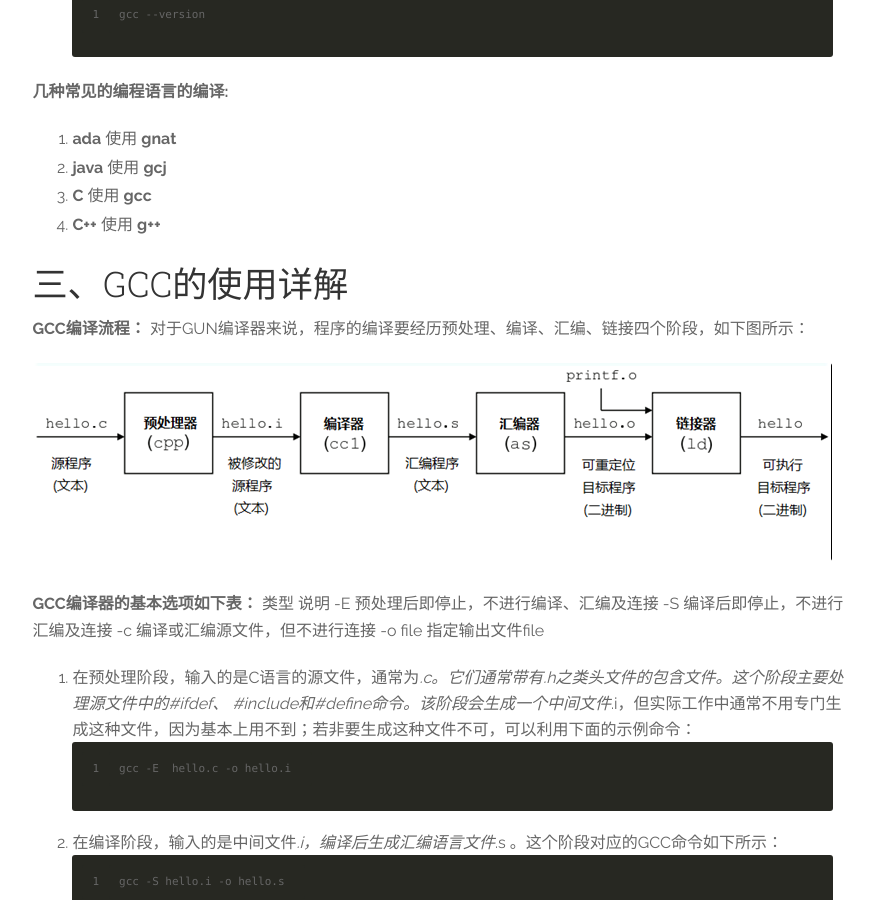
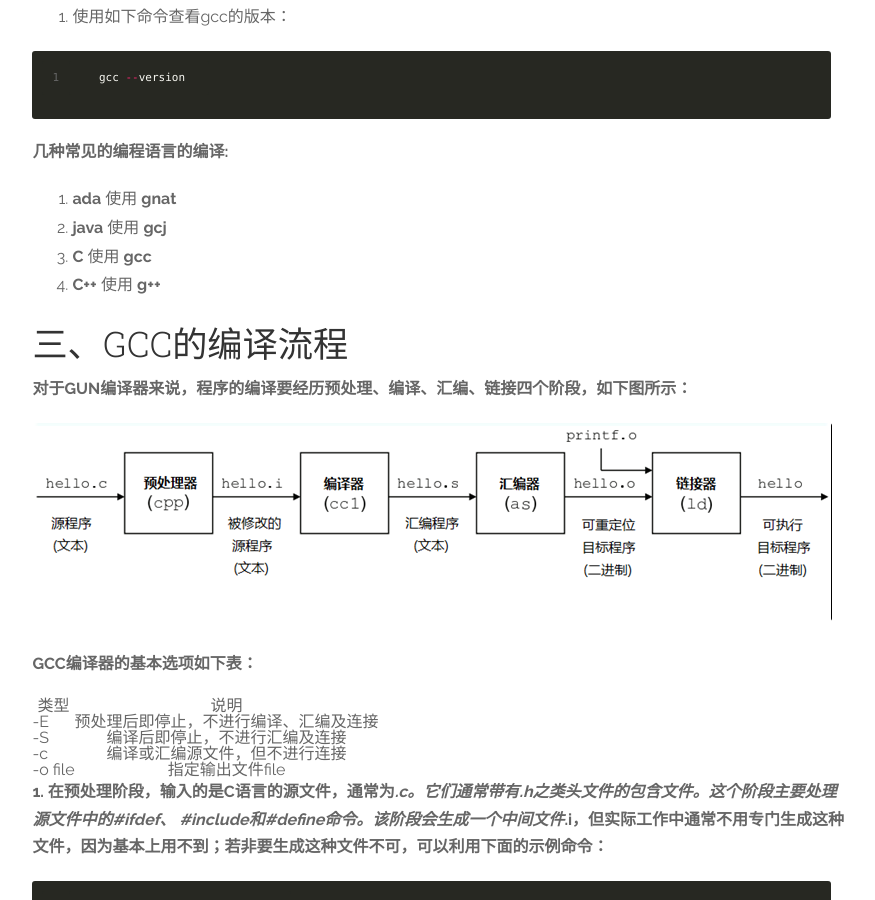
Before and after one commit to marcuses/marcuses.github.io, a Jekyll site: the page built from _posts/2016-03-19-Linux编译入门之GCC.md, in a window 1280 px wide and 900 px high, scrolled down 1346 px. Shown: the whole window, without its empty margins (198-1073 px from the left). Built offline with Jekyll 4.4.1, drawn with Linux system fonts in a browser that asks for light colours; some of the changed text lies outside the part shown.

Commit message:
changelinux gcc  blog

````diff
--- a/_config.yml
+++ b/_config.yml
@@ -25,15 +25,7 @@
 paginate: 10
 permalink: /:year/:title/
 markdown: kramdown
-highlighter: rouge
+highlighter: pygments
 
 kramdown:
   input: GFM
-  extensions:
-    - autolink
-    - footnotes
-    - smart
-  use_coderay: true
-  syntax_highlighter: rouge
-  coderay:
-    coderay_line_numbers:  nil
--- a/_posts/2016-03-12-C++基础之面向对象(一).markdown
+++ b/_posts/2016-03-12-C++基础之面向对象(一).markdown
@@ -5,7 +5,7 @@
 tags: [C++备忘录]
 ---
 
-``` ruby
+```
 #incluce <iostream>
 int main()
 {
--- a/_posts/2016-03-19-Linux编译入门之GCC.md
+++ b/_posts/2016-03-19-Linux编译入门之GCC.md
@@ -18,20 +18,17 @@
 ## 二、GCC的安装
 
 1. Ubuntu等基于Debian发行版Linux可以使用如下命令安装：
-```
-apt -get install gcc
-```
-
+{% highlight ruby linenos %}
+   apt-get install gcc
+{% endhighlight %}
 2. Fedora等基于RPM发行版Linux可以使用如下命令安装：
-```
-yum install gcc
-```
-
+{% highlight ruby linenos %}
+   yum install gcc
+{% endhighlight %}
 3. 使用如下命令查看gcc的版本：
-```
-gcc --version
-```
-
+{% highlight ruby linenos %}
+   gcc --version
+{% endhighlight %}
 **几种常见的编程语言的编译:**
 
 1. **ada** 使用 **gnat**
@@ -39,35 +36,38 @@
 3. **C** 使用 **gcc**
 4. **C++** 使用 **g++**
 
-## 三、GCC的使用详解
+## 三、GCC的编译流程
 
-**GCC编译流程：**
-对于GUN编译器来说，程序的编译要经历预处理、编译、汇编、链接四个阶段，如下图所示：
+**对于GUN编译器来说，程序的编译要经历预处理、编译、汇编、链接四个阶段，如下图所示：**
 
 ![cmd-markdown-logo](http://marcuses.github.io/assets/images/gcc_1.png)
 
 **GCC编译器的基本选项如下表：**
-类型	说明
--E	预处理后即停止，不进行编译、汇编及连接
--S	编译后即停止，不进行汇编及连接
--c	编译或汇编源文件，但不进行连接
--o file	指定输出文件file
-1. 在预处理阶段，输入的是C语言的源文件，通常为*.c。它们通常带有.h之类头文件的包含文件。这个阶段主要处理源文件中的#ifdef、 #include和#define命令。该阶段会生成一个中间文件*.i，但实际工作中通常不用专门生成这种文件，因为基本上用不到；若非要生成这种文件不可，可以利用下面的示例命令：
-```
-gcc -E  hello.c -o hello.i
-```
-2. 在编译阶段，输入的是中间文件*.i，编译后生成汇编语言文件*.s 。这个阶段对应的GCC命令如下所示：
-```
-gcc -S hello.i -o hello.s
-```
-3. 在汇编阶段，将输入的汇编文件*.s转换成机器语言*.o。这个阶段对应的GCC命令如下所示：
-```
-gcc -c hello.s -o hello.o
-```
-4. 最后，在连接阶段将输入的机器代码文件*.o（与其它的机器代码文件和库文件）汇集成一个可执行的二进制代码文件。这一步骤，可以利用下面的示例命令完成：
-```
-gcc hello.o -o hello
-```
+
+| 类型      | 说明    |	|
+| --------   | :-----:    | :-----|
+| -E          | 预处理后即停止，不进行编译、汇编及连接  |
+| -S          |    编译后即停止，不进行汇编及连接   |
+| -c          |    编译或汇编源文件，但不进行连接  |
+| -o file    |    指定输出文件file  |
+
+
+**1. 在预处理阶段，输入的是C语言的源文件，通常为*.c。它们通常带有.h之类头文件的包含文件。这个阶段主要处理源文件中的#ifdef、 #include和#define命令。该阶段会生成一个中间文件*.i，但实际工作中通常不用专门生成这种文件，因为基本上用不到；若非要生成这种文件不可，可以利用下面的示例命令：**
+{% highlight ruby linenos %}
+   gcc -E  hello.c -o hello.i
+{% endhighlight %}
+**2. 在编译阶段，输入的是中间文件*.i，编译后生成汇编语言文件*.s 。这个阶段对应的GCC命令如下所示：**
+{% highlight ruby linenos %}
+   gcc -S hello.i -o hello.s
+{% endhighlight %}
+**3. 在汇编阶段，将输入的汇编文件*.s转换成机器语言*.o。这个阶段对应的GCC命令如下所示：**
+{% highlight ruby linenos %}
+   gcc -c hello.s -o hello.o
+{% endhighlight %}
+**4. 最后，在连接阶段将输入的机器代码文件*.o（与其它的机器代码文件和库文件）汇集成一个可执行的二进制代码文件。这一步骤，可以利用下面的示例命令完成：**
+{% highlight ruby linenos %}
+   gcc hello.o -o hello
+{% endhighlight %}
 上面介绍了GCC编译过程的四个阶段以及相应的命令。下面我们进一步介绍常用的GCC的模式。
 
 -------------------
````
